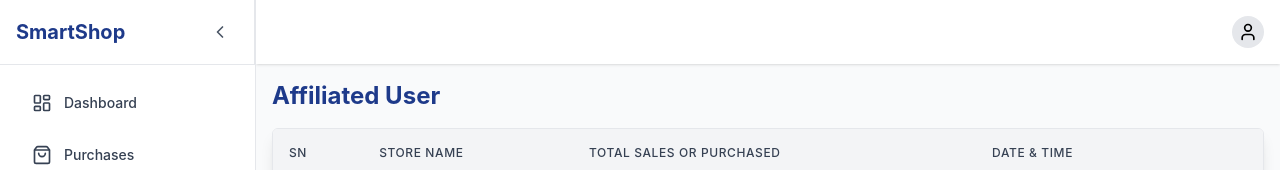
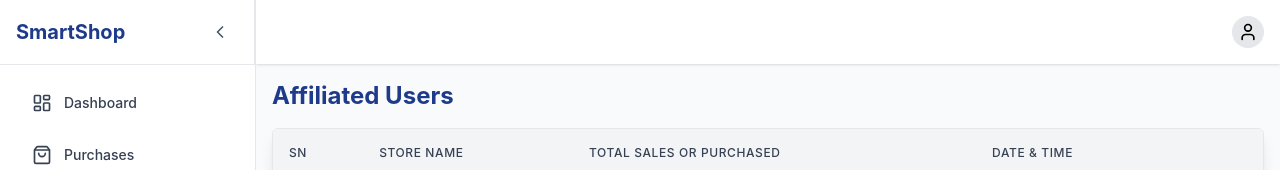
Before and after one commit to yuvraj-sapkota/smartshop, a React app in the folder frontend/: page /user/affiliateduser in a window 1280 px wide. Shown: the top 170 px of the page. Built offline with nearby package versions, Linux system fonts and the light colour scheme; the HTML template or start-up script is replaced by a standard one.

Commit message:
fixed lower and upper case problem

```diff
--- a/frontend/src/features/userPage/affiliatedUser/AffiliatedUser.jsx
+++ b/frontend/src/features/userPage/affiliatedUser/AffiliatedUser.jsx
@@ -53,7 +53,7 @@
   return (
     <>
       <h1 className="font-bold text-xl md:text-2xl text-primary mb-4">
-        Affiliated User
+        Affiliated Users
       </h1>
       <DataTable columns={columns} data={data} />
     </>
--- a/frontend/src/features/userPage/dashboard/Dashboard.jsx
+++ b/frontend/src/features/userPage/dashboard/Dashboard.jsx
@@ -1,4 +1,4 @@
-import StatCard from "../../../components/statCard";
+// import StatCard from "../../../components/statCard";
 import {
   Wallet,
   Clock,
@@ -7,6 +7,7 @@
   Gift,
   Users,
 } from "lucide-react";
+import StatCard from "../../../components/StatCard";
 
 const Dashboard = () => {
   const stats = [
```
